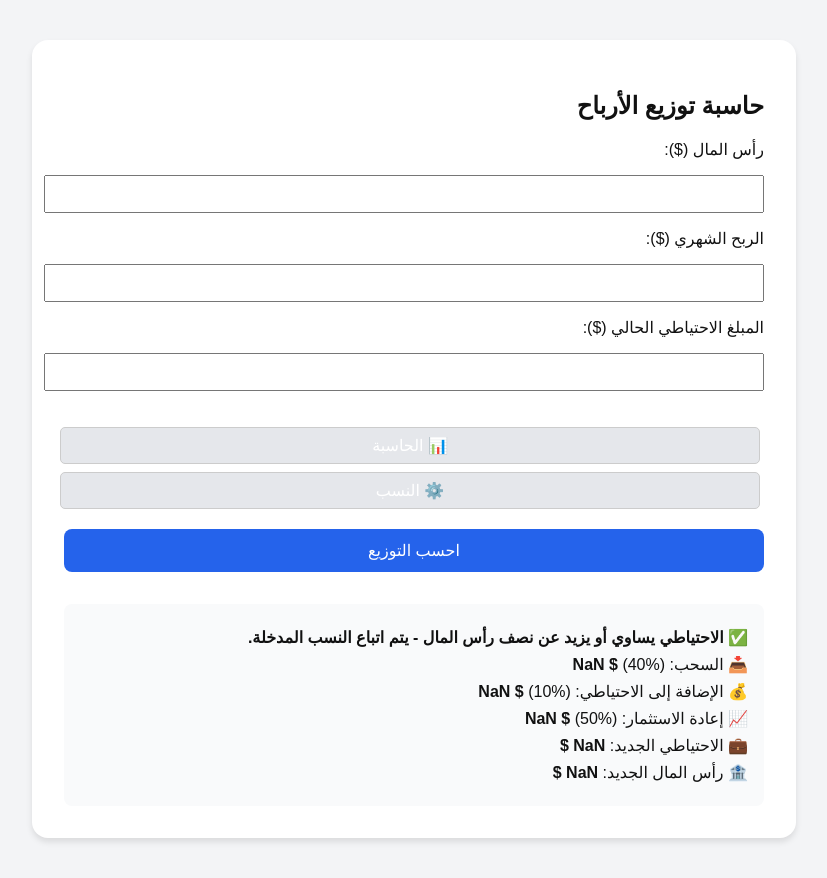
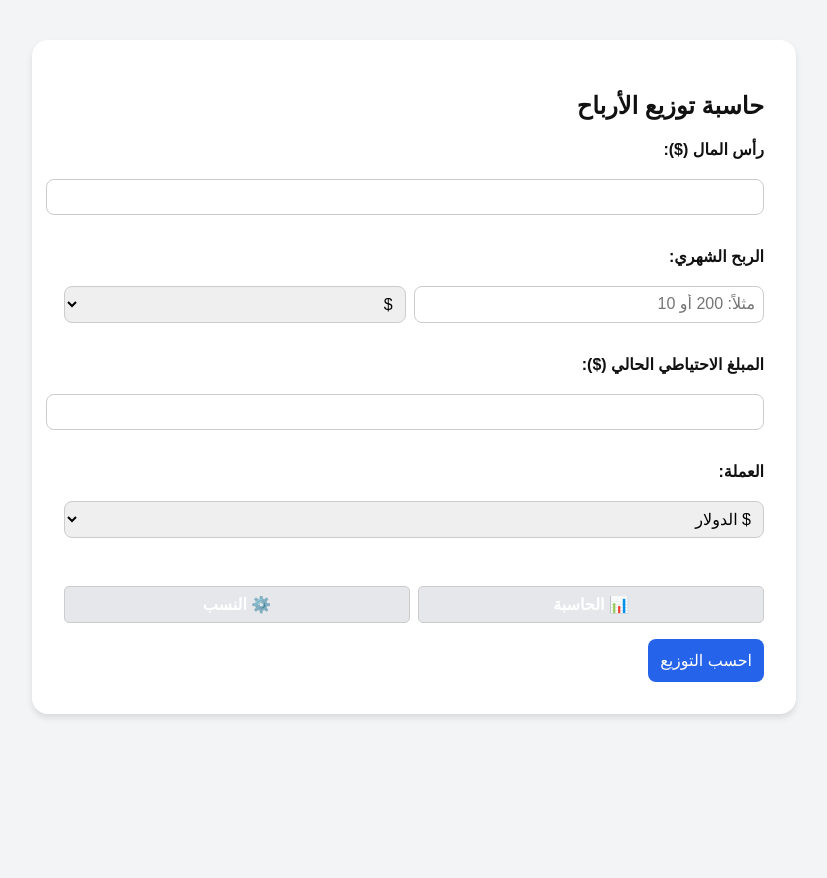
Before and after one commit to salmanbhs/profit, a plain HTML site: page calc.html in a window 1280 px wide. Both pictures are taken after a click on the button "احسب التوزيع". Shown: the whole page, without its empty margins (226-1053 px from the left). After the commit the page ends 800 px from the top, so only its background shows below. Drawn offline with Linux system fonts and the light colour scheme.

Commit message:
add profit % and currency

```diff
--- a/calc.html
+++ b/calc.html
@@ -20,24 +20,30 @@
       margin: auto;
       box-shadow: 0 4px 6px rgba(0,0,0,0.1);
     }
-    label, input, select {
-      display: block;
-      width: 100%;
-      margin-bottom: 1rem;
+    label {
+      margin-bottom: 0.25rem;
+      font-weight: bold;
     }
     input, select {
       padding: 0.5rem;
       font-size: 1rem;
+      margin-bottom: 1rem;
+      width: 100%;
+      border: 1px solid #ccc;
+      border-radius: 0.5rem;
     }
     button {
       background-color: #2563eb;
       color: white;
       border: none;
       padding: 0.75rem;
-      width: 100%;
       font-size: 1rem;
       border-radius: 0.5rem;
       cursor: pointer;
+      transition: background-color 0.3s ease;
+    }
+    button:hover {
+      background-color: #1d4ed8;
     }
     .results {
       margin-top: 2rem;
@@ -58,55 +64,88 @@
     .tab.active {
       display: block;
     }
+    .tab-buttons {
+      display: flex;
+      gap: 0.5rem;
+      margin-bottom: 1rem;
+      justify-content: center;
+    }
     .tab-buttons button {
-      margin: 0.25rem;
-      padding: 0.5rem 1rem;
+      flex: 1;
       border: 1px solid #ccc;
       border-radius: 5px;
       background: #e5e7eb;
       cursor: pointer;
+      padding: 0.5rem;
+      font-weight: bold;
+    }
+    .form-grid {
+      display: grid;
+      gap: 1rem;
     }
   </style>
 </head>
 <body>
   <div class="container">
     <h2>حاسبة توزيع الأرباح</h2>
+
+    <div class="form-grid">
       <label for="capital">رأس المال ($):</label>
-    <input type="number" id="capital" />
+      <input type="number" id="capital" min="0" />
 
-    <label for="profit">الربح الشهري ($):</label>
-    <input type="number" id="profit" />
+<label for="profit">الربح الشهري:</label>
+<div style="display: flex; gap: 0.5rem;">
+  <input type="number" id="profit" placeholder="مثلاً: 200 أو 10" />
+  <select id="profitType">
+    <option value="amount">$</option>
+    <option value="percent">% من رأس المال</option>
+  </select>
+</div>
+
 
       <label for="reserve">المبلغ الاحتياطي الحالي ($):</label>
-    <input type="number" id="reserve" />
+      <input type="number" id="reserve" min="0" />
+
+      <label for="currency">العملة:</label>
+<select id="currency">
+  <option value="usd" selected>$ الدولار</option>
+  <option value="bhd">د.ب الدينار البحريني</option>
+</select>
+    </div>
+
+
 
     <div class="tabs">
       <div class="tab-buttons">
         <button onclick="showTab('main')">📊 الحاسبة</button>
         <button onclick="showTab('settings')">⚙️ النسب</button>
       </div>
+
       <div class="tab active" id="main">
         <button onclick="calculate()">احسب التوزيع</button>
         <div class="results" id="results" style="display: none;"></div>
       </div>
+
       <div class="tab" id="settings">
+        <div class="form-grid">
           <label for="withdrawLow">نسبة السحب (احتياطي أقل من النصف):</label>
-        <input type="number" id="withdrawLow" value="20" />
+          <input type="number" id="withdrawLow" value="20" min="0" max="100" />
 
           <label for="reserveLow">نسبة الاحتياطي (احتياطي أقل من النصف):</label>
-        <input type="number" id="reserveLow" value="50" />
+          <input type="number" id="reserveLow" value="50" min="0" max="100" />
 
           <label for="reinvestLow">نسبة إعادة الاستثمار (احتياطي أقل من النصف):</label>
-        <input type="number" id="reinvestLow" value="30" />
+          <input type="number" id="reinvestLow" value="30" min="0" max="100" />
 
           <label for="withdrawHigh">نسبة السحب (احتياطي أكبر أو يساوي النصف):</label>
-        <input type="number" id="withdrawHigh" value="40" />
+          <input type="number" id="withdrawHigh" value="40" min="0" max="100" />
 
           <label for="reserveHigh">نسبة الاحتياطي (احتياطي أكبر أو يساوي النصف):</label>
-        <input type="number" id="reserveHigh" value="10" />
+          <input type="number" id="reserveHigh" value="10" min="0" max="100" />
 
           <label for="reinvestHigh">نسبة إعادة الاستثمار (احتياطي أكبر أو يساوي النصف):</label>
-        <input type="number" id="reinvestHigh" value="50" />
+          <input type="number" id="reinvestHigh" value="50" min="0" max="100" />
+        </div>
       </div>
     </div>
   </div>
@@ -119,9 +158,20 @@
 
 function calculate() {
   const capital = parseFloat(document.getElementById("capital").value);
-      const profit = parseFloat(document.getElementById("profit").value);
+  let profit = parseFloat(document.getElementById("profit").value);
+  const profitType = document.getElementById("profitType").value;
   const reserve = parseFloat(document.getElementById("reserve").value);
   const reserveThreshold = capital / 2;
+
+  if (isNaN(capital) || isNaN(profit) || isNaN(reserve)) {
+    alert("يرجى إدخال جميع القيم بشكل صحيح");
+    return;
+  }
+
+  // إذا كان الربح نسبة مئوية من رأس المال
+  if (profitType === "percent") {
+    profit = (capital * profit) / 100;
+  }
 
   let withdrawPercent, reservePercent, reinvestPercent, strategy;
 
@@ -129,12 +179,12 @@
     withdrawPercent = parseFloat(document.getElementById("withdrawLow").value) / 100;
     reservePercent = parseFloat(document.getElementById("reserveLow").value) / 100;
     reinvestPercent = parseFloat(document.getElementById("reinvestLow").value) / 100;
-        strategy = "🚨 الاحتياطي أقل من نصف رأس المال - يتم اتباع النسب المدخلة.";
+    strategy = "🚨 الاحتياطي أقل من نصف رأس المال .";
   } else {
     withdrawPercent = parseFloat(document.getElementById("withdrawHigh").value) / 100;
     reservePercent = parseFloat(document.getElementById("reserveHigh").value) / 100;
     reinvestPercent = parseFloat(document.getElementById("reinvestHigh").value) / 100;
-        strategy = "✅ الاحتياطي يساوي أو يزيد عن نصف رأس المال - يتم اتباع النسب المدخلة.";
+    strategy = "✅ الاحتياطي يساوي أو يزيد عن نصف رأس المال.";
   }
 
   const withdraw = profit * withdrawPercent;
@@ -142,17 +192,30 @@
   const reinvest = profit * reinvestPercent;
   const totalReserve = reserve + reserveAdd;
   const newCapital = capital + reinvest;
+  const currency = document.getElementById("currency").value;
+
+    const rate = currency === "bhd" ? 0.378 : 1;
+    const symbol = currency === "bhd" ? "د.ب" : "$";
+
+    // تحويل القيم
+    const withdrawConverted = withdraw * rate;
+    const reserveAddConverted = reserveAdd * rate;
+    const reinvestConverted = reinvest * rate;
+    const totalReserveConverted = totalReserve * rate;
+    const newCapitalConverted = newCapital * rate;
 
   document.getElementById("results").style.display = "block";
 document.getElementById("results").innerHTML = `
   <p><strong>${strategy}</strong></p>
-        <p>📥 السحب: <strong>${withdraw.toFixed(2)} $</strong> (${(withdrawPercent * 100).toFixed(0)}%)</p>
-        <p>💰 الإضافة إلى الاحتياطي: <strong>${reserveAdd.toFixed(2)} $</strong> (${(reservePercent * 100).toFixed(0)}%)</p>
-        <p>📈 إعادة الاستثمار: <strong>${reinvest.toFixed(2)} $</strong> (${(reinvestPercent * 100).toFixed(0)}%)</p>
-        <p>💼 الاحتياطي الجديد: <strong>${totalReserve.toFixed(2)} $</strong></p>
-        <p>🏦 رأس المال الجديد: <strong>${newCapital.toFixed(2)} $</strong></p>
+  <p>📥 السحب: <strong>${withdrawConverted.toFixed(2)} ${symbol}</strong> (${(withdrawPercent * 100).toFixed(0)}%)</p>
+  <p>💰 الإضافة إلى الاحتياطي: <strong>${reserveAddConverted.toFixed(2)} ${symbol}</strong> (${(reservePercent * 100).toFixed(0)}%)</p>
+  <p>📈 إعادة الاستثمار: <strong>${reinvestConverted.toFixed(2)} ${symbol}</strong> (${(reinvestPercent * 100).toFixed(0)}%)</p>
+  <p>💼 الاحتياطي الجديد: <strong>${totalReserveConverted.toFixed(2)} ${symbol}</strong></p>
+  <p>🏦 رأس المال الجديد: <strong>${newCapitalConverted.toFixed(2)} ${symbol}</strong></p>
 `;
+
 }
+
   </script>
 </body>
 </html>
```
Lines whose indentation alone changed are shown as unchanged.
